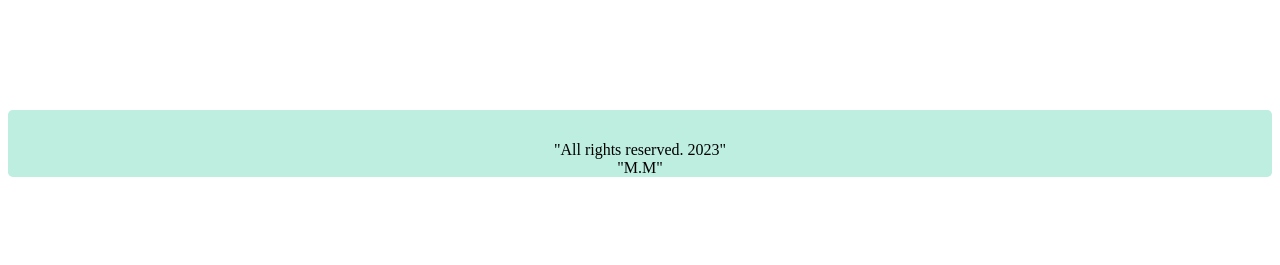
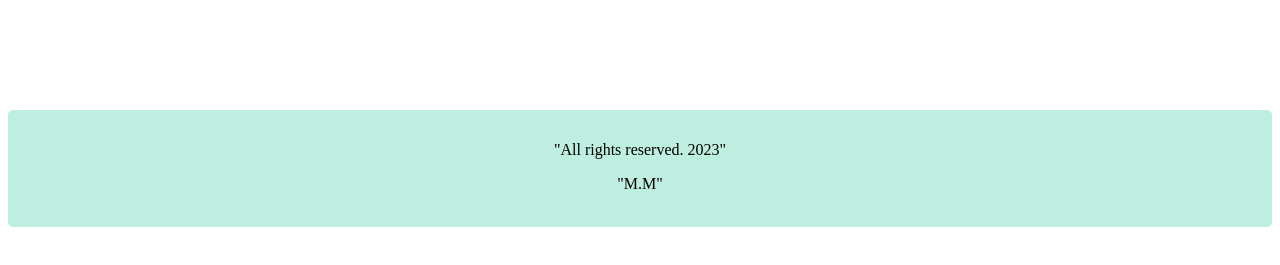
Before and after one commit to mohmah7/mino, a plain HTML site: page index-main.html in a window 1280 px wide. Shown: the part 481-746 px from the top of the page. Drawn offline with Linux system fonts and the light colour scheme.

Commit message:
Update index-main.html
updates

```diff
--- a/index-main.html
+++ b/index-main.html
@@ -101,11 +101,10 @@ ul.topnav li a.active {background-color: #04AA6D;}
 <br>
 
 <br>
-<footer style="text-align: center; margin-top: 15px; padding-top: 15px;  background-color: rgb(190, 238, 224); border-radius: .3em;">
-  <p>"All rights reserved. 2023"
-    <br>
-    "M.M"
-  </p>
+<footer style="text-align:center; margin-top: 15px; padding-top: 15px;  background-color: rgb(190, 238, 224); border-radius: .3em;">
+  <p>"All rights reserved. 2023"</p>
+  <p>"M.M"</p>
+  <br>
 </footer>
 
 <script src="js/lightbox-plus-jquery.js"></script>
```
